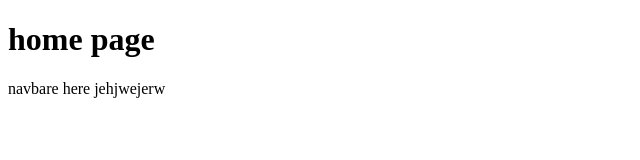
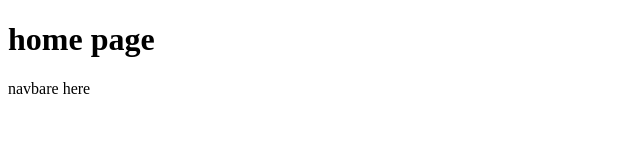
Before and after one commit to blezour/gittuto, a plain HTML site: page index.html in a window 1280 px wide. Shown: the full height of the page, 0-640 px from the left. Drawn offline with Linux system fonts and the light colour scheme.

Commit message:
fixed spelling error

```diff
--- a/index.html
+++ b/index.html
@@ -8,6 +8,6 @@
 </head>
 <body>
     <h1>   home page </h1>
-    <div>  navbare here jehjwejerw </div>
+    <div>  navbare here  </div>
 </body>
 </html>
```
